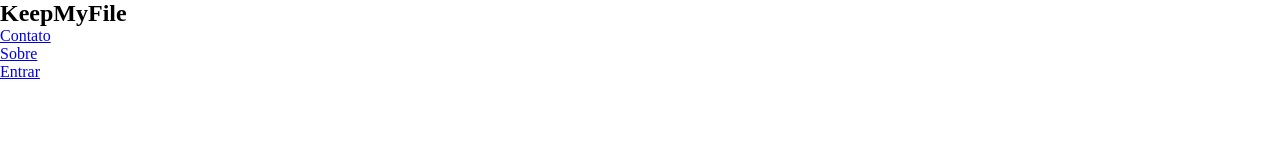
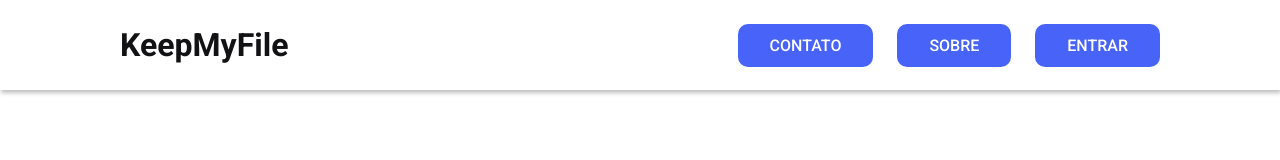
Before and after one commit to kauelima21/KeepMyFile, a plain HTML site: page index.html in a window 1280 px wide. Drawn offline with Linux system fonts and the light colour scheme.

Commit message:
estilo do menu

```diff
--- a/index.html
+++ b/index.html
@@ -1,12 +1,14 @@
 <!DOCTYPE html>
 <html lang="en">
+
 <head>
   <meta charset="UTF-8" />
-    <meta http-equiv="X-UA-Compatible" content="IE=edge" />
+  <!-- <meta http-equiv="X-UA-Compatible" content="IE=edge" /> -->
   <meta name="viewport" content="width=device-width, initial-scale=1.0" />
   <title>KeepMyFile</title>
   <link rel="stylesheet" href="style.css" />
 </head>
+
 <body>
   <nav class="menu">
     <h1 class="menu-title">KeepMyFile</h1>
@@ -25,4 +27,5 @@
 
   <script src="main.js"></script>
 </body>
+
 </html>
--- a/style.css
+++ b/style.css
@@ -1,10 +1,12 @@
+@import url("https://fonts.googleapis.com/css2?family=Roboto:wght@300;400;500;700&display=swap");
+
 :root {
-  --primary: #4863F7;
-  --primary-hover: #6A80FF;
-  --white: #FFFFFF;
+  --primary: #4863f7;
+  --primary-hover: #6a80ff;
+  --white: #ffffff;
   --black: #121214;
   --black-hover: #505059;
-  --font: 'Roboto', sans-serif;
+  --font: "Roboto", sans-serif;
   --fw-regular: 400;
   --fw-medium: 500;
   --fw-semibold: 600;
@@ -15,4 +17,50 @@
   margin: 0;
   padding: 0;
   box-sizing: border-box;
+  font-family: var(--font);
 }
+
+.menu {
+  color: var(--white);
+  height: 90px;
+  box-shadow: 1px 3px 4px rgba(0, 0, 0, 0.25);
+  display: flex;
+  align-items: center;
+  justify-content: space-between;
+  padding: 0 120px;
+}
+.menu-title {
+  /* display: inline-block;
+  margin-left: 150px;
+  font-size: 32px;
+  margin-top: 20px; */
+  font-size: 2rem; /*rem equivale a 16px, usando bastante em trabalhos responsivos*/
+  color: var(--black);
+}
+.menu-btn-group {
+  /* margin-left: 850px;
+  display: inline-block; */
+  display: flex;
+  gap: 24px;
+}
+.menu-btn-group li {
+  list-style: none;
+}
+.menu-btn-group .menu-btn {
+  /* display: inline-block; */
+  /* background-color: #4863f7;
+  padding: 10.5px;
+  width: 147px;
+  text-align: center;
+  margin-left: 24px;
+  font-size: 16px;
+  border-radius: 10px; */
+  background-color: var(--primary);
+  padding: 12px 32px;
+  border-radius: 10px;
+  font-size: 1rem;
+  font-weight: var(--fw-medium);
+  color: var(--white);
+  text-decoration: none;
+  text-transform: uppercase;
+}
```
Lines whose indentation alone changed are shown as unchanged.
